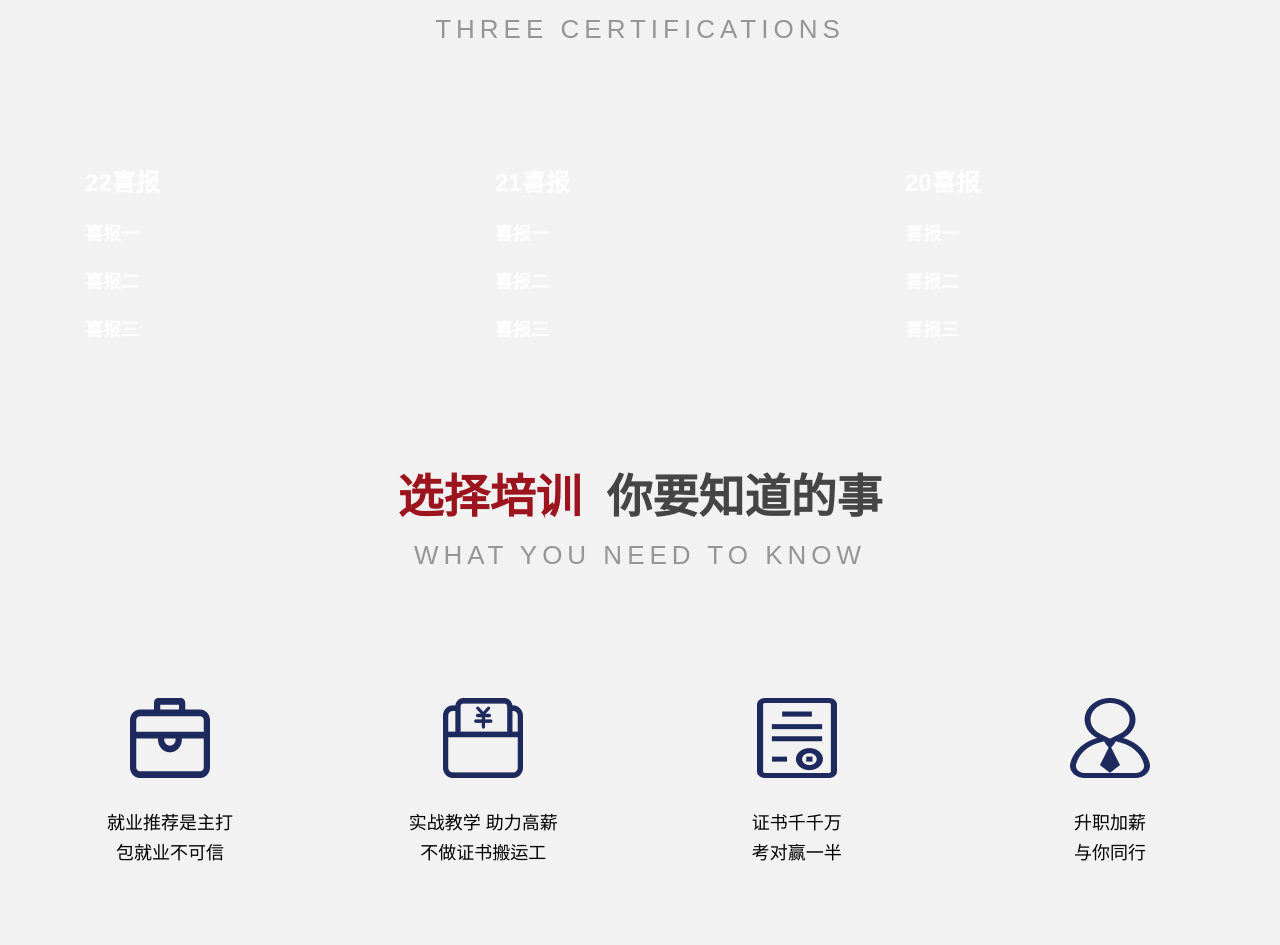
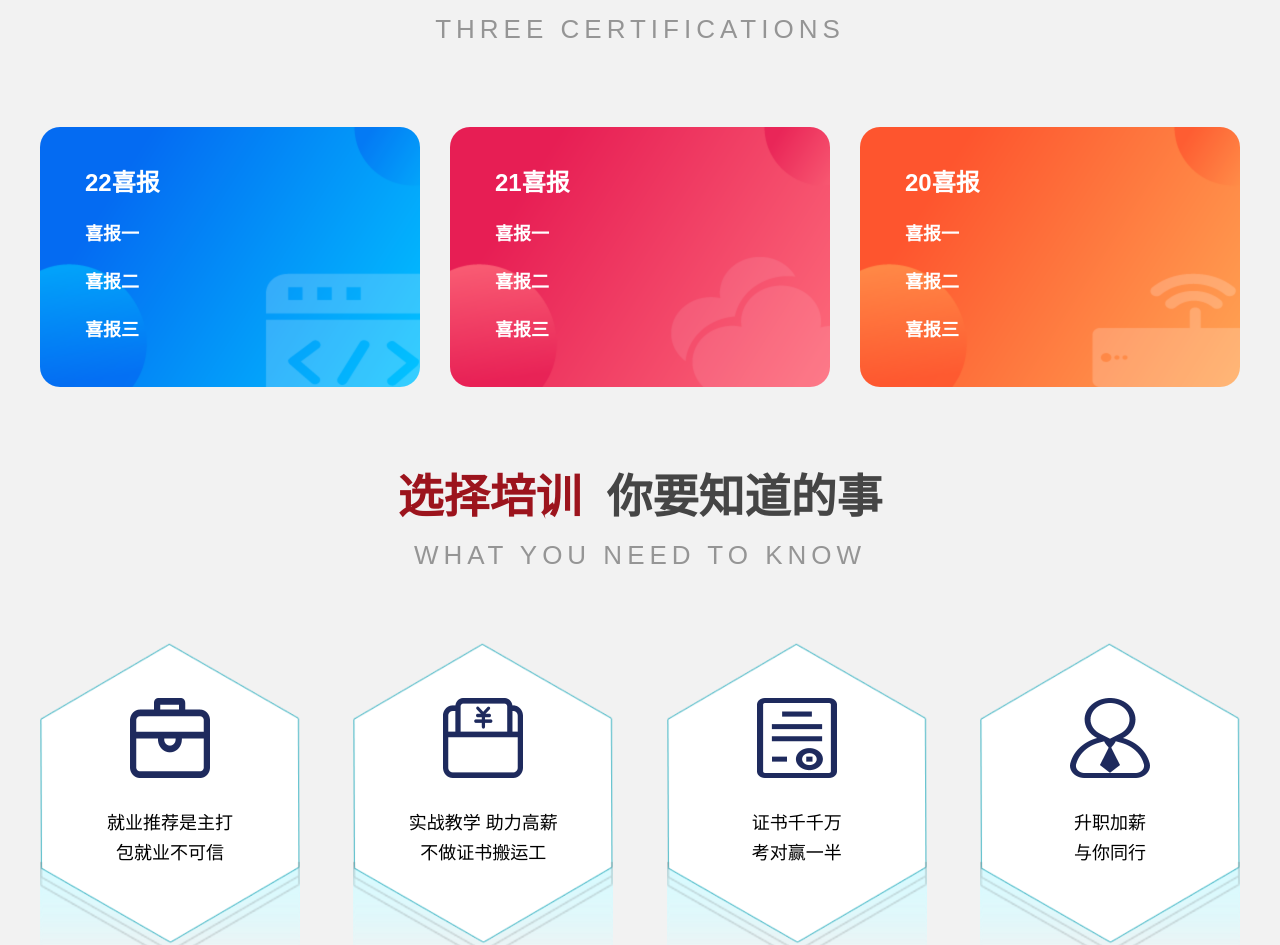
Before and after one commit to chen-Aaron/office_web, a plain HTML site: page index.html in a window 1280 px wide. Shown: the part 728-1673 px from the top of the page. Drawn offline with Linux system fonts and the light colour scheme; files whose address does not match are found by name.

Commit message:
feat: 样式修改

```diff
--- a/css/index.css
+++ b/css/index.css
@@ -35,19 +35,19 @@
 }
 
 .xm_one_list .item:nth-child(1) {
-    background: url(./img/index/bg_02.png) no-repeat;
+    background: url(../img/index/bg_02.png) no-repeat;
 }
 
 .xm_one_list .item:nth-child(2) {
-    background: url(./img/index/bg_01.png) no-repeat;
+    background: url(../img/index/bg_01.png) no-repeat;
 }
 
 .xm_one_list .item:nth-child(3) {
-    background: url(./img/index/bg_03.png) no-repeat;
+    background: url(../img/index/bg_03.png) no-repeat;
 }
 
 .xm_tow_list li {
-    background: url(./img/index/bg_04.png) no-repeat;
+    background: url(../img/index/bg_04.png) no-repeat;
     width: 260px;
     height: 394px;
     padding: 55px 45px 100px 45px;
@@ -75,7 +75,7 @@
 }
 
 .picScroll-left .hd .prev {
-    background: url(./img/index/prev.png) no-repeat;
+    background: url(../img/index/prev.png) no-repeat;
     width: 27px;
     height: 27px;
     position: absolute;
@@ -85,7 +85,7 @@
 }
 
 .picScroll-left .hd .next {
-    background: url(./img/index/next.png) no-repeat;
+    background: url(../img/index/next.png) no-repeat;
     width: 27px;
     height: 27px;
     position: absolute;
```
